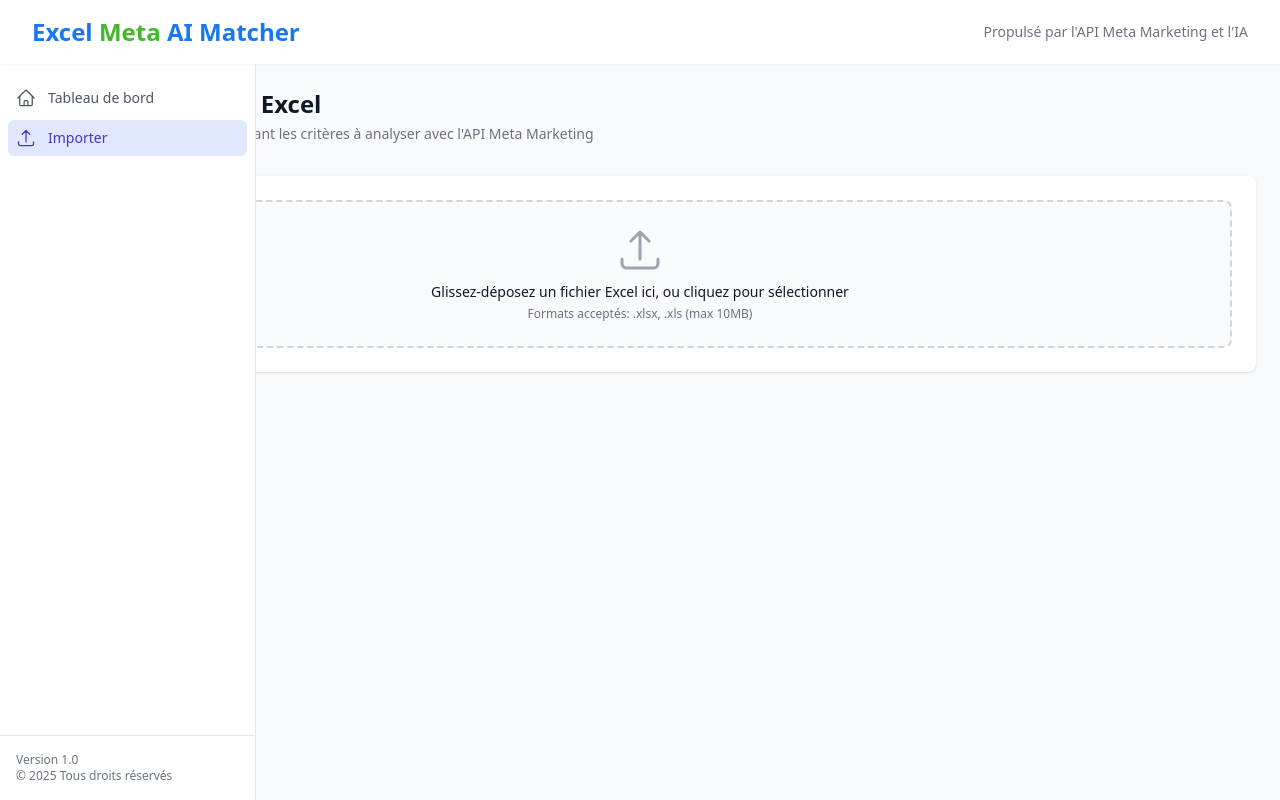
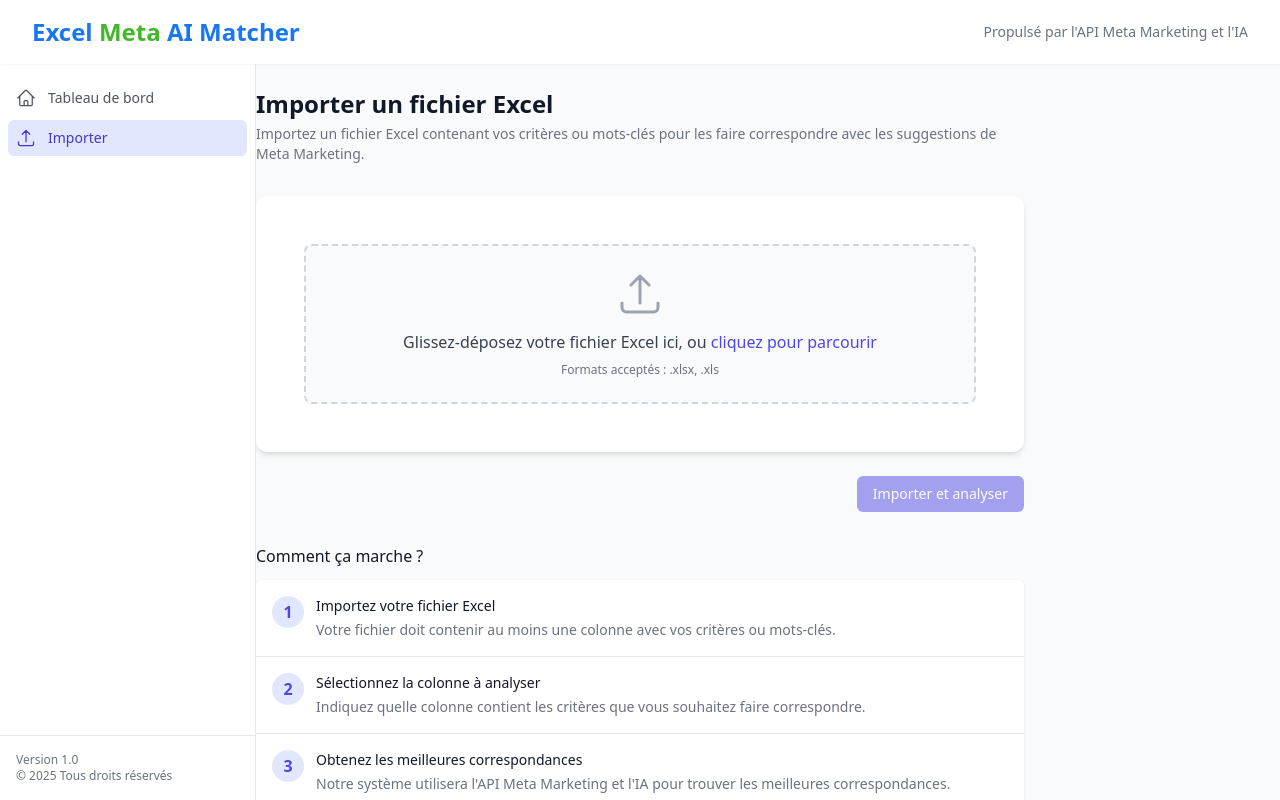
Before and after one commit to angelogeraci/excel-meta-ai-matcher, a React (Vite) app in the folder client/: page /upload in a window 1280 px wide. Built offline with nearby package versions, Linux system fonts and the light colour scheme; a web font is replaced by a local one.

Commit message:
Ajout de la page d'upload des fichiers Excel

```diff
--- a/client/src/pages/UploadPage.tsx
+++ b/client/src/pages/UploadPage.tsx
@@ -1,222 +1,201 @@
 import { useState, useCallback } from 'react';
+import { useDropzone } from 'react-dropzone';
+import { useNavigate } from 'react-router-dom';
 import { useMutation } from 'react-query';
-import { useNavigate } from 'react-router-dom';
-import { useDropzone } from 'react-dropzone';
-import { ArrowUpTrayIcon, XMarkIcon, DocumentTextIcon } from '@heroicons/react/24/outline';
-import * as XLSX from 'xlsx';
 import toast from 'react-hot-toast';
+import { ArrowUpTrayIcon, DocumentTextIcon, XMarkIcon } from '@heroicons/react/24/outline';
 
-// Simulons un service d'API pour l'upload
-const uploadExcelFile = async (file: File): Promise<{ id: string }> => {
-  // Simulation d'un appel API
+// Services fictifs pour l'implémentation (à remplacer plus tard par des services réels)
+const uploadExcelFile = async (file: File): Promise<{id: string}> => {
+  // Dans un cas réel, vous utiliseriez FormData et axios pour envoyer le fichier à l'API
+  console.log('Uploading file...', file.name);
+
+  // Simulation d'un délai de chargement
   return new Promise((resolve) => {
     setTimeout(() => {
-      resolve({ id: 'new-file-id' });
+      resolve({ id: 'new-file-123' });
     }, 1500);
   });
 };
 
 const UploadPage = () => {
   const [selectedFile, setSelectedFile] = useState<File | null>(null);
-  const [columns, setColumns] = useState<string[]>([]);
-  const [preview, setPreview] = useState<any[]>([]);
   const navigate = useNavigate();
 
-  const parseExcel = useCallback((file: File) => {
-    const reader = new FileReader();
-    reader.onload = (e) => {
-      try {
-        const data = new Uint8Array(e.target?.result as ArrayBuffer);
-        const workbook = XLSX.read(data, { type: 'array' });
-
-        // Prendre la première feuille
-        const firstSheetName = workbook.SheetNames[0];
-        const worksheet = workbook.Sheets[firstSheetName];
-
-        // Convertir en JSON
-        const jsonData = XLSX.utils.sheet_to_json(worksheet, { header: 1 });
-
-        // Récupérer les en-têtes (colonnes)
-        const headers = jsonData[0] as string[];
-        setColumns(headers);
-
-        // Récupérer les 5 premières lignes pour l'aperçu
-        const previewData = jsonData.slice(1, 6);
-        setPreview(previewData);
-
-        toast.success('Fichier Excel chargé avec succès !');
-      } catch (error) {
-        console.error('Erreur lors de la lecture du fichier Excel:', error);
-        toast.error('Erreur lors de la lecture du fichier. Vérifiez que c\'est un fichier Excel valide.');
-        setSelectedFile(null);
+  const { mutate: uploadFile, isLoading } = useMutation(
+    (file: File) => uploadExcelFile(file),
+    {
+      onSuccess: (data) => {
+        toast.success('Fichier importé avec succès !');
+        navigate(`/results/${data.id}`);
+      },
+      onError: () => {
+        toast.error('Erreur lors de l\'importation du fichier.');
       }
-    };
-    reader.readAsArrayBuffer(file);
-  }, []);
+    }
+  );
 
   const onDrop = useCallback((acceptedFiles: File[]) => {
     const file = acceptedFiles[0];
     if (file) {
       setSelectedFile(file);
-      parseExcel(file);
     }
-  }, [parseExcel]);
+  }, []);
 
   const { getRootProps, getInputProps, isDragActive } = useDropzone({
     onDrop,
     accept: {
-      'application/vnd.ms-excel': ['.xls'],
-      'application/vnd.openxmlformats-officedocument.spreadsheetml.sheet': ['.xlsx']
+      'application/vnd.openxmlformats-officedocument.spreadsheetml.sheet': ['.xlsx'],
+      'application/vnd.ms-excel': ['.xls']
     },
-    maxFiles: 1
+    multiple: false
   });
 
-  const uploadMutation = useMutation(uploadExcelFile, {
-    onSuccess: (data) => {
-      toast.success('Fichier téléchargé avec succès!');
-      navigate(`/results/${data.id}`);
-    },
-    onError: () => {
-      toast.error('Erreur lors du téléchargement du fichier');
-    }
-  });
+  const removeFile = () => {
+    setSelectedFile(null);
+  };
 
-  const handleUpload = () => {
+  const handleSubmit = (e: React.FormEvent) => {
+    e.preventDefault();
     if (selectedFile) {
-      uploadMutation.mutate(selectedFile);
+      uploadFile(selectedFile);
+    } else {
+      toast.error('Veuillez sélectionner un fichier Excel.');
     }
   };
 
-  const removeFile = () => {
-    setSelectedFile(null);
-    setColumns([]);
-    setPreview([]);
-  };
-
   return (
-    <div className="max-w-7xl mx-auto">
+    <div className="max-w-3xl mx-auto">
       <div className="mb-8">
         <h1 className="text-2xl font-bold text-gray-900">Importer un fichier Excel</h1>
         <p className="mt-1 text-sm text-gray-500">
-          Téléchargez un fichier Excel contenant les critères à analyser avec l'API Meta Marketing
+          Importez un fichier Excel contenant vos critères ou mots-clés pour les faire correspondre avec les suggestions de Meta Marketing.
         </p>
       </div>
 
-      <div className="bg-white shadow overflow-hidden sm:rounded-lg p-6">
-        {!selectedFile ? (
+      <form onSubmit={handleSubmit}>
+        <div className="card mb-6">
+          <div className="p-6">
             <div
               {...getRootProps()}
               className={`dropzone ${isDragActive ? 'dropzone-active' : ''}`}
             >
               <input {...getInputProps()} />
-            <ArrowUpTrayIcon className="mx-auto h-12 w-12 text-gray-400" />
-            <p className="mt-2 text-sm font-medium text-gray-900">
-              Glissez-déposez un fichier Excel ici, ou cliquez pour sélectionner
+
+              <div className="flex flex-col items-center">
+                <ArrowUpTrayIcon className="h-12 w-12 text-gray-400 mb-3" />
+                <p className="text-gray-700 font-medium">
+                  Glissez-déposez votre fichier Excel ici, ou
+                  <span className="text-primary-600 hover:text-primary-700"> cliquez pour parcourir</span>
                 </p>
-            <p className="mt-1 text-xs text-gray-500">
-              Formats acceptés: .xlsx, .xls (max 10MB)
-            </p>
-          </div>
-        ) : (
-          <div className="space-y-6">
-            <div className="flex items-center justify-between">
-              <div className="flex items-center">
-                <DocumentTextIcon className="h-10 w-10 text-primary-500" />
-                <div className="ml-4">
-                  <h3 className="text-lg font-medium text-gray-900">{selectedFile.name}</h3>
-                  <p className="text-sm text-gray-500">
-                    {(selectedFile.size / (1024 * 1024)).toFixed(2)} MB • {columns.length} colonnes
+                <p className="text-xs text-gray-500 mt-2">
+                  Formats acceptés : .xlsx, .xls
                 </p>
               </div>
             </div>
 
+            {selectedFile && (
+              <div className="mt-4 bg-primary-50 rounded-md p-4 flex items-center justify-between">
+                <div className="flex items-center">
+                  <DocumentTextIcon className="h-8 w-8 text-primary-600 mr-3" />
+                  <div>
+                    <p className="font-medium text-primary-700">{selectedFile.name}</p>
+                    <p className="text-xs text-gray-500">
+                      {(selectedFile.size / 1024 / 1024).toFixed(2)} MB
+                    </p>
+                  </div>
+                </div>
                 <button
                   type="button"
                   onClick={removeFile}
-                className="inline-flex items-center p-1 border border-transparent rounded-full shadow-sm text-white bg-red-600 hover:bg-red-700 focus:outline-none focus:ring-2 focus:ring-offset-2 focus:ring-red-500"
+                  className="text-gray-500 hover:text-gray-700"
                 >
-                <XMarkIcon className="h-5 w-5" aria-hidden="true" />
+                  <XMarkIcon className="h-5 w-5" />
                 </button>
               </div>
-
-            {columns.length > 0 && (
-              <div>
-                <h4 className="text-md font-medium text-gray-900 mb-2">Colonnes disponibles:</h4>
-                <div className="flex flex-wrap gap-2">
-                  {columns.map((column, index) => (
-                    <span
-                      key={index}
-                      className="inline-flex items-center px-3 py-0.5 rounded-full text-sm font-medium bg-primary-100 text-primary-800"
-                    >
-                      {column}
-                    </span>
-                  ))}
+            )}
           </div>
         </div>
-            )}
-
-            {preview.length > 0 && (
-              <div>
-                <h4 className="text-md font-medium text-gray-900 mb-2">Aperçu des données:</h4>
-                <div className="overflow-x-auto">
-                  <table className="min-w-full divide-y divide-gray-200">
-                    <thead>
-                      <tr>
-                        {columns.map((column, index) => (
-                          <th
-                            key={index}
-                            scope="col"
-                            className="px-6 py-3 text-left text-xs font-medium text-gray-500 uppercase tracking-wider"
-                          >
-                            {column}
-                          </th>
-                        ))}
-                      </tr>
-                    </thead>
-                    <tbody className="bg-white divide-y divide-gray-200">
-                      {preview.map((row, rowIndex) => (
-                        <tr key={rowIndex}>
-                          {row.map((cell, cellIndex) => (
-                            <td
-                              key={cellIndex}
-                              className="px-6 py-4 whitespace-nowrap text-sm text-gray-500"
-                            >
-                              {cell}
-                            </td>
-                          ))}
-                        </tr>
-                      ))}
-                    </tbody>
-                  </table>
-                </div>
-              </div>
-            )}
 
         <div className="flex justify-end">
           <button
-                type="button"
-                onClick={handleUpload}
-                disabled={uploadMutation.isLoading}
+            type="submit"
             className="btn btn-primary"
+            disabled={!selectedFile || isLoading}
           >
-                {uploadMutation.isLoading ? (
+            {isLoading ? (
               <>
-                    <svg className="animate-spin -ml-1 mr-2 h-4 w-4 text-white" xmlns="http://www.w3.org/2000/svg" fill="none" viewBox="0 0 24 24">
+                <svg className="animate-spin -ml-1 mr-3 h-5 w-5 text-white" xmlns="http://www.w3.org/2000/svg" fill="none" viewBox="0 0 24 24">
                   <circle className="opacity-25" cx="12" cy="12" r="10" stroke="currentColor" strokeWidth="4"></circle>
                   <path className="opacity-75" fill="currentColor" d="M4 12a8 8 0 018-8V0C5.373 0 0 5.373 0 12h4zm2 5.291A7.962 7.962 0 014 12H0c0 3.042 1.135 5.824 3 7.938l3-2.647z"></path>
                 </svg>
-                    Traitement en cours...
+                Importation en cours...
               </>
             ) : (
-                  <>
-                    <ArrowUpTrayIcon className="-ml-1 mr-2 h-5 w-5" aria-hidden="true" />
-                    Télécharger et analyser
-                  </>
+              'Importer et analyser'
             )}
           </button>
         </div>
+      </form>
+
+      <div className="mt-8">
+        <h2 className="font-medium text-gray-900 mb-3">Comment ça marche ?</h2>
+        <div className="bg-white shadow overflow-hidden rounded-md">
+          <ul className="divide-y divide-gray-200">
+            <li className="p-4">
+              <div className="flex items-start">
+                <div className="flex-shrink-0 bg-primary-100 rounded-full h-8 w-8 flex items-center justify-center text-primary-600 font-bold">
+                  1
                 </div>
-        )}
+                <div className="ml-3">
+                  <p className="text-sm font-medium text-gray-900">Importez votre fichier Excel</p>
+                  <p className="mt-1 text-sm text-gray-500">
+                    Votre fichier doit contenir au moins une colonne avec vos critères ou mots-clés.
+                  </p>
+                </div>
+              </div>
+            </li>
+            <li className="p-4">
+              <div className="flex items-start">
+                <div className="flex-shrink-0 bg-primary-100 rounded-full h-8 w-8 flex items-center justify-center text-primary-600 font-bold">
+                  2
+                </div>
+                <div className="ml-3">
+                  <p className="text-sm font-medium text-gray-900">Sélectionnez la colonne à analyser</p>
+                  <p className="mt-1 text-sm text-gray-500">
+                    Indiquez quelle colonne contient les critères que vous souhaitez faire correspondre.
+                  </p>
+                </div>
+              </div>
+            </li>
+            <li className="p-4">
+              <div className="flex items-start">
+                <div className="flex-shrink-0 bg-primary-100 rounded-full h-8 w-8 flex items-center justify-center text-primary-600 font-bold">
+                  3
+                </div>
+                <div className="ml-3">
+                  <p className="text-sm font-medium text-gray-900">Obtenez les meilleures correspondances</p>
+                  <p className="mt-1 text-sm text-gray-500">
+                    Notre système utilisera l'API Meta Marketing et l'IA pour trouver les meilleures correspondances.
+                  </p>
+                </div>
+              </div>
+            </li>
+            <li className="p-4">
+              <div className="flex items-start">
+                <div className="flex-shrink-0 bg-primary-100 rounded-full h-8 w-8 flex items-center justify-center text-primary-600 font-bold">
+                  4
+                </div>
+                <div className="ml-3">
+                  <p className="text-sm font-medium text-gray-900">Exportez les résultats</p>
+                  <p className="mt-1 text-sm text-gray-500">
+                    Téléchargez un fichier Excel avec toutes les correspondances et leurs scores.
+                  </p>
+                </div>
+              </div>
+            </li>
+          </ul>
+        </div>
       </div>
     </div>
   );
```
Lines whose indentation alone changed are shown as unchanged.
